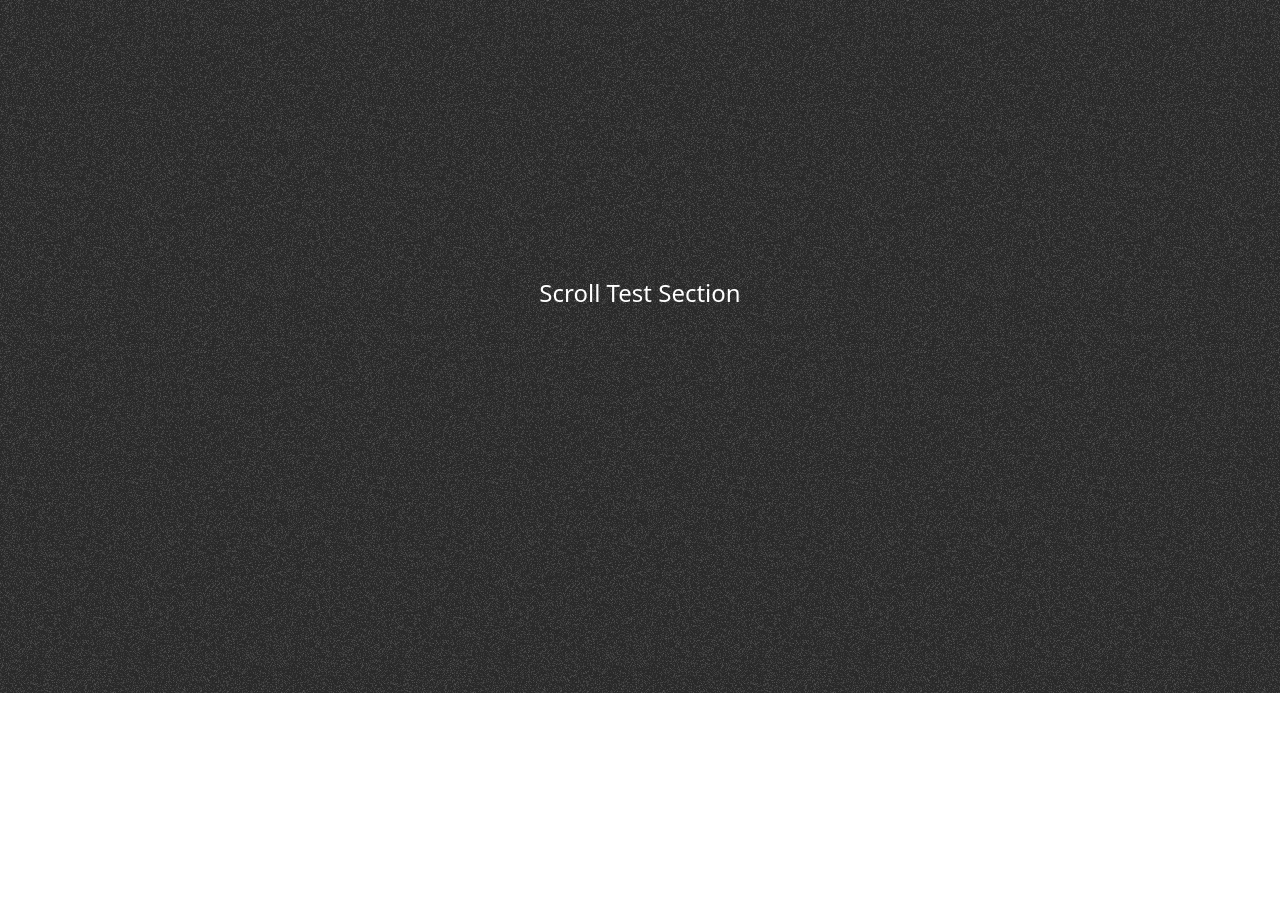
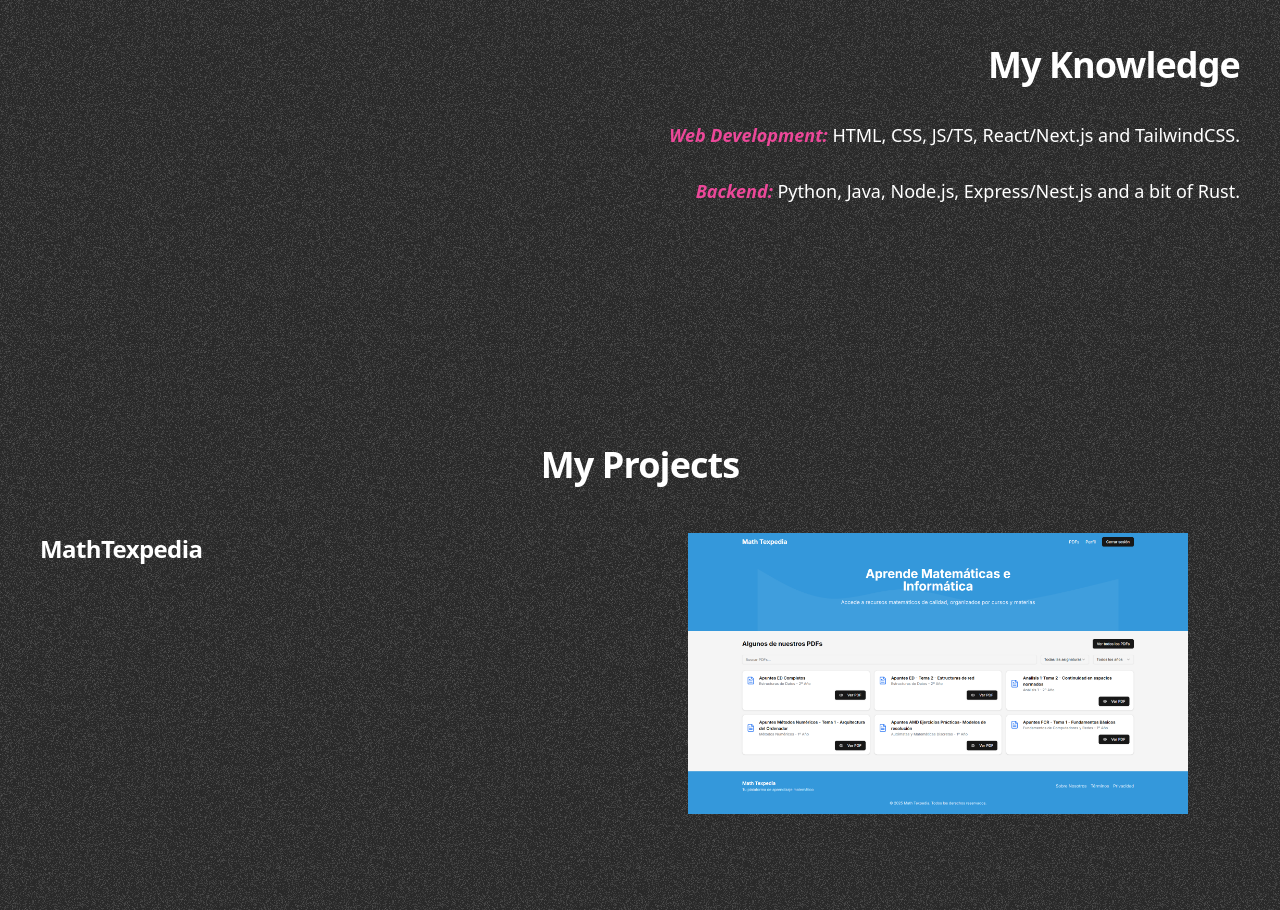
Before and after one commit to PabloGarPe/pablogarpe.github.io, a Next.js app: page / in a window 1280 px wide. Shown: the part 700-1610 px from the top of the page. Before the commit the page ends 1393 px from the top, so only its background shows below. Built offline with nearby package versions, Linux system fonts and the light colour scheme.

Commit message:
Added projects

```diff
--- a/app/page.tsx
+++ b/app/page.tsx
@@ -1,9 +1,13 @@
+import { About } from "@/components/about"
 import { Hero } from "@/components/hero"
+import { Projects } from "@/components/projects"
 
 const Home = () => {
   return (
     <>
       <Hero />
+      <About />
+      <Projects />
     </>
   )
 }
--- /dev/null
+++ b/components/about.tsx
@@ -0,0 +1,36 @@
+export const About = () => {
+  return (
+    <>
+      <section className="relative scroll-mt-[4.5rem]" id="info">
+        <div className="absolute inset-0 pointer-events-none -z-[1]"></div>
+        <div className="rmx-auto w-full relative md:px-6 text-default lg:py-20 md:py-10 px-4 py-6">
+          <div className="ml-auto max-w-7xl p-4">
+            <div className="md:flex md:gap-10 md:justify-end">
+              <div className="self-center md:w-1/2">
+                <div className="text-lg mb-12 text-end">
+                  <h3 className="font-bold mb-2 tracking-tight text-4xl">
+                    My Knowledge
+                  </h3>
+                  <br />
+                  <p>
+                    <span className="font-semibold italic text-pink-500">
+                      Web Development:
+                    </span>{" "}
+                    HTML, CSS, JS/TS, React/Next.js and TailwindCSS.
+                  </p>
+                  <br />
+                  <p>
+                    <span className="font-semibold italic text-pink-500">
+                      Backend:
+                    </span>{" "}
+                    Python, Java, Node.js, Express/Nest.js and a bit of Rust.
+                  </p>
+                </div>
+              </div>
+            </div>
+          </div>
+        </div>
+      </section>
+    </>
+  );
+};
--- a/components/header.tsx
+++ b/components/header.tsx
@@ -21,13 +21,13 @@ export const Header = () => {
 
   return (
     <header
-      className={`mx-auto w-full border-b transition-opacity duration-[0.15s] border-gray-50/0 ease-in-out flex-none sticky top-0 z-40 ${scrolled ? "backdrop-blur-md shadow-md" : ""}`}
+      className={`mx-auto w-full border-b transition-opacity duration-[0.15s] border-gray-50/0 ease-in-out flex-none sticky top-0 z-40 ${scrolled ? "backdrop-blur-lg shadow-md" : ""}`}
     >
       <div
         className={`absolute inset-0 transition-opacity `}
         style={{
           backgroundColor: scrolled
-            ? "rgba(255, 255, 255, 0.25)"
+            ? "rgba(0,0,0,0.1)"
             : "transparent",
         }}
       ></div>
--- a/components/hero.tsx
+++ b/components/hero.tsx
@@ -26,6 +26,10 @@ export const Hero = () => {
                   confident I can quickly grow my skills and become a pillar in
                   any company.
                 </p>
+                <br />
+                <p>
+                  🗺️ Asturias, Spain
+                </p>
               </div>
               <div className="grid grid-cols-3 gap-5">
                 {/* TODO: Add social media links */}
@@ -35,11 +39,6 @@ export const Hero = () => {
         </div>
       </div>
     </section>
-    <section className="h-screen" id="test-scroll">
-      <div className="flex items-center justify-center h-full">
-        <h2 className="text-2xl">Scroll Test Section</h2>
-      </div>
-    </section>
     </>
   );
 };
--- /dev/null
+++ b/components/projects.tsx
@@ -0,0 +1,34 @@
+import Image from "next/image";
+
+export const Projects = () => {
+  return (
+    <>
+      <section className="relative scroll-mt-[4.5rem]" id="projects">
+        <div className="absolute inset-0 pointer-events-none -z-[1]"></div>
+        <div className="rmx-auto w-full relative md:px-6 text-default lg:py-20 md:py-10 px-4 py-6">
+          <div className="ml-auto max-w-7xl p-4">
+            <div className="md:flex md:gap-10 md:justify-center">
+              <div className="self-center w-full">
+                <div className="text-lg mb-12 text-center">
+                  <h3 className="font-bold mb-2 tracking-tight text-4xl">
+                    My Projects
+                  </h3>
+                </div>
+                <div className="grid grid-cols-2 md:justify-start">
+                  <div className="text-lg mb-12 text-justify">
+                    <h3 className="font-bold mb-2 tracking-tight text-2xl">
+                      <a href="#">MathTexpedia</a>
+                    </h3>
+                  </div>
+                  <div className="md:justify-end pl-12">
+                    <Image src="/mathtexpedia.png" alt="MathTexpedia project" width={500} height={300} />
+                  </div>
+                </div>
+              </div>
+            </div>
+          </div>
+        </div>
+      </section>
+    </>
+  );
+};
```
Also changed, not shown: public/mathtexpedia.png (added).
